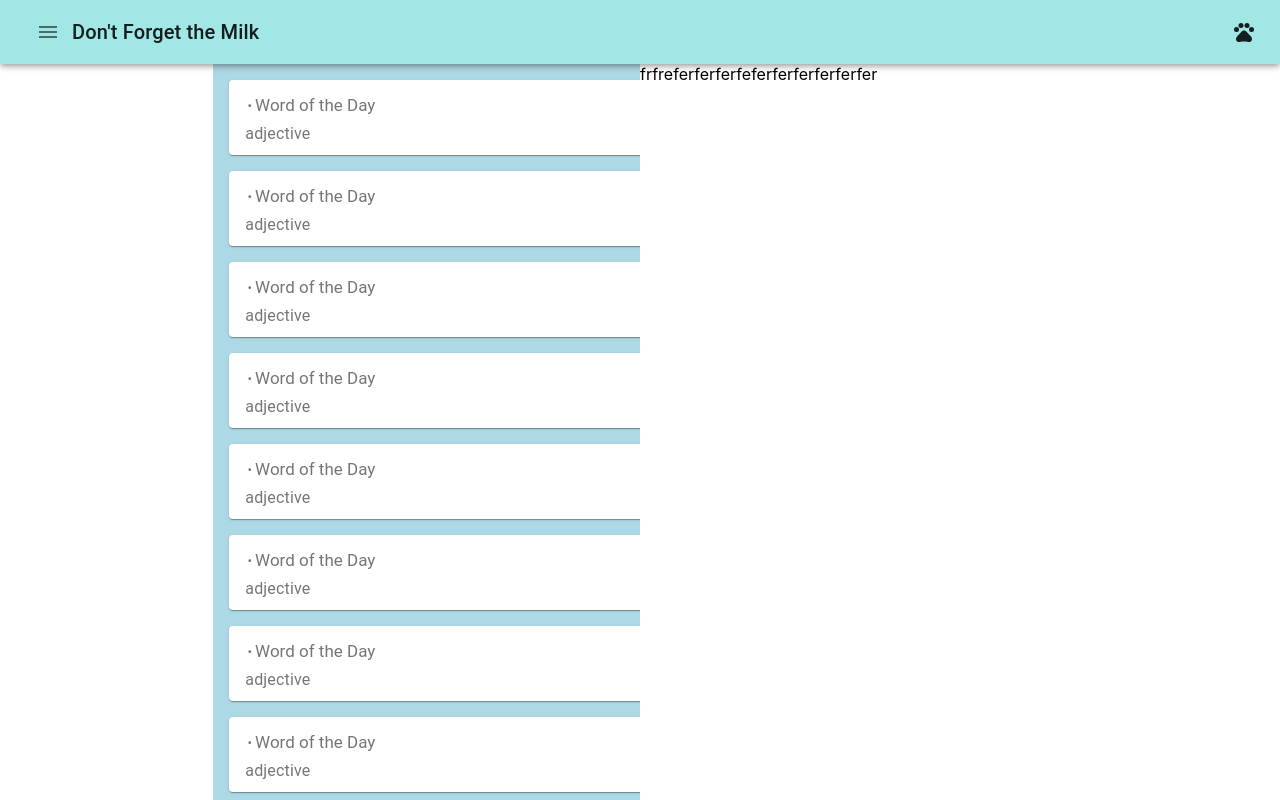
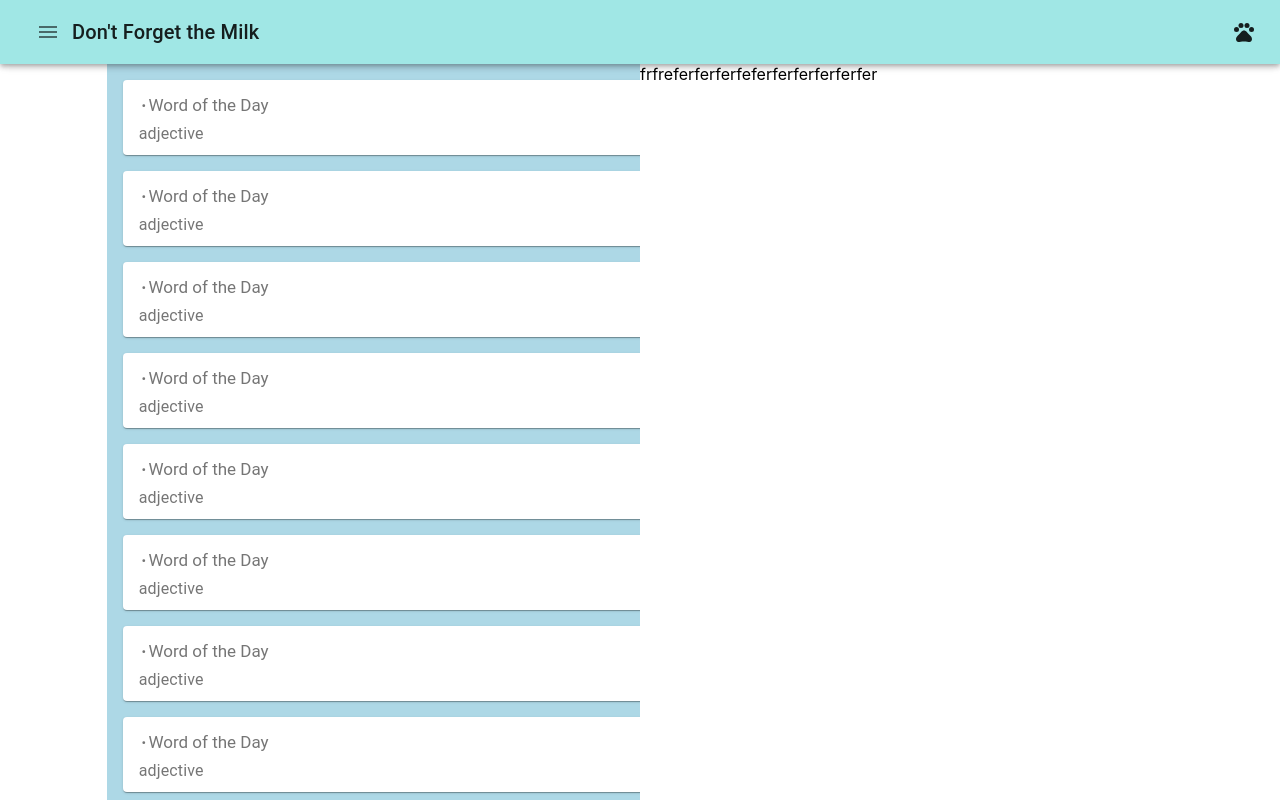
Before and after one commit to KenGondor/cvwo-app, a React (Create React App) app: page / in a window 1280 px wide. Shown: the top 800 px of the page. Built offline with nearby package versions, Linux system fonts and the light colour scheme.

Commit message:
Change padding for main page layout

```diff
--- a/src/routes/Home.jsx
+++ b/src/routes/Home.jsx
@@ -26,14 +26,14 @@ export default function Home() {
         <Header />
       </Grid>
       <Grid item container direction="row">
-        <Grid xs={0} sm={2} />
-        <Grid item xs={12} sm={4} className={classes.listGrid} directiom="row">
+        <Grid xs={0} sm={1} />
+        <Grid item xs={12} sm={5} className={classes.listGrid} directiom="row">
           <TaskList />
         </Grid>
-        <Grid item xs={0} sm={4} className={classes.viewGrid}>
+        <Grid item xs={0} sm={5} className={classes.viewGrid}>
           frfreferferferfeferferferferferfer
         </Grid>
-        <Grid xs={0} sm={2} />
+        <Grid xs={0} sm={1} />
       </Grid>
     </Grid>
   );
```
